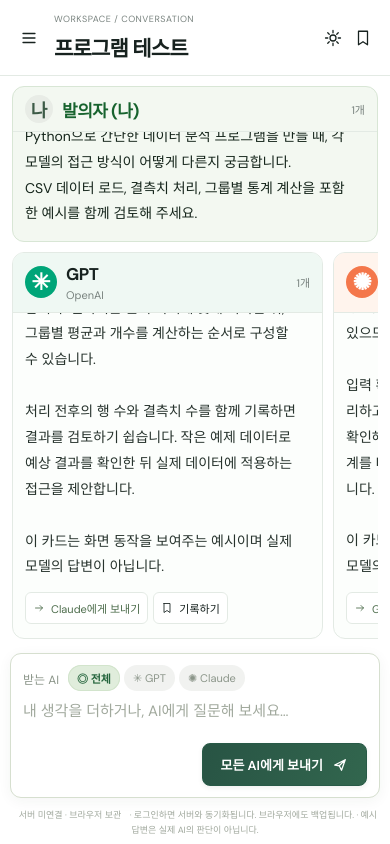
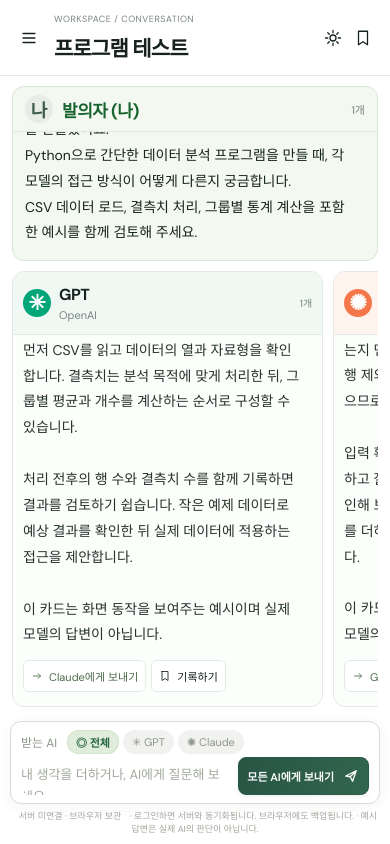
Before and after one commit to inseung99-oss/roundtable, a website: page ui/index.html in a window 390 px wide. Drawn offline with Linux system fonts and the light colour scheme; no server answers.

Commit message:
Fit four participant panels and compact question composer on one screen

```diff
--- a/ui/layout.css
+++ b/ui/layout.css
@@ -96,3 +96,31 @@
  .composer{padding:8px 12px}
  .composer textarea{height:38px;min-height:38px}
 }
+/* Fit four AI histories and a compact composer into the desktop workspace. */
+.participant-panels{gap:10px;grid-auto-columns:calc((100% - (var(--panel-columns) - 1)*10px)/var(--panel-columns))}
+.participant-panels .panel-heading{padding:12px 10px;gap:8px}
+.participant-panels .panel-heading .avatar{width:28px;height:28px;font-size:21px}
+.participant-panels .panel-heading strong{font-size:16px}
+.participant-panels .panel-count{font-size:10px}
+.participant-panels .panel-scroll{padding:0 10px}
+.compose-wrap{padding-bottom:8px}
+.composer{display:grid;grid-template-columns:minmax(0,1fr) auto;gap:4px 12px;padding:9px 12px}
+.compose-top,.composer>.draft{grid-column:1/-1}
+.compose-top{gap:10px;min-width:0}
+.recipients{flex-wrap:nowrap;overflow-x:auto;min-width:0;scrollbar-width:thin}
+.recipient{flex-shrink:0;padding:4px 9px;font-size:11px}
+.compose-top>span{white-space:nowrap}
+.composer textarea{height:38px;min-height:38px;padding:7px 0;font-size:14px}
+.compose-bottom{align-self:end}
+.compose-bottom small{display:none}
+.compose-bottom .primary{padding:9px 12px;font-size:12px;white-space:nowrap}
+.footnote{margin-top:5px;font-size:9px;line-height:1.4}
+@media(min-width:761px) and (max-width:1000px){.participant-panels{grid-auto-columns:calc((100% - 10px)/2)}}
+@media(max-width:760px){
+ .participant-panels{grid-auto-columns:85%}
+ .composer{gap:3px 8px;padding:8px 10px}
+ .compose-top{align-items:center}
+ .compose-top>span{padding-top:0}
+ .compose-bottom .primary{padding:9px 8px;font-size:11px}
+ .composer textarea{font-size:13px}
+}
```
